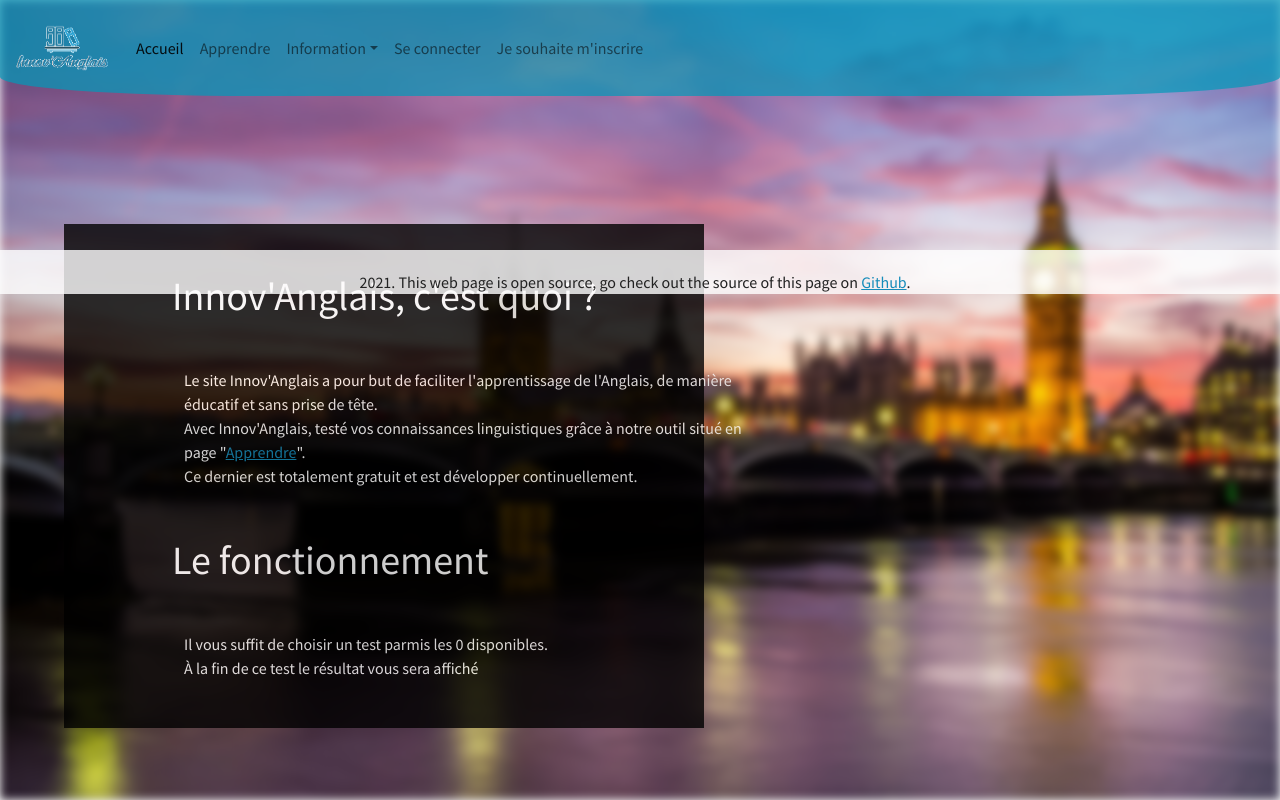
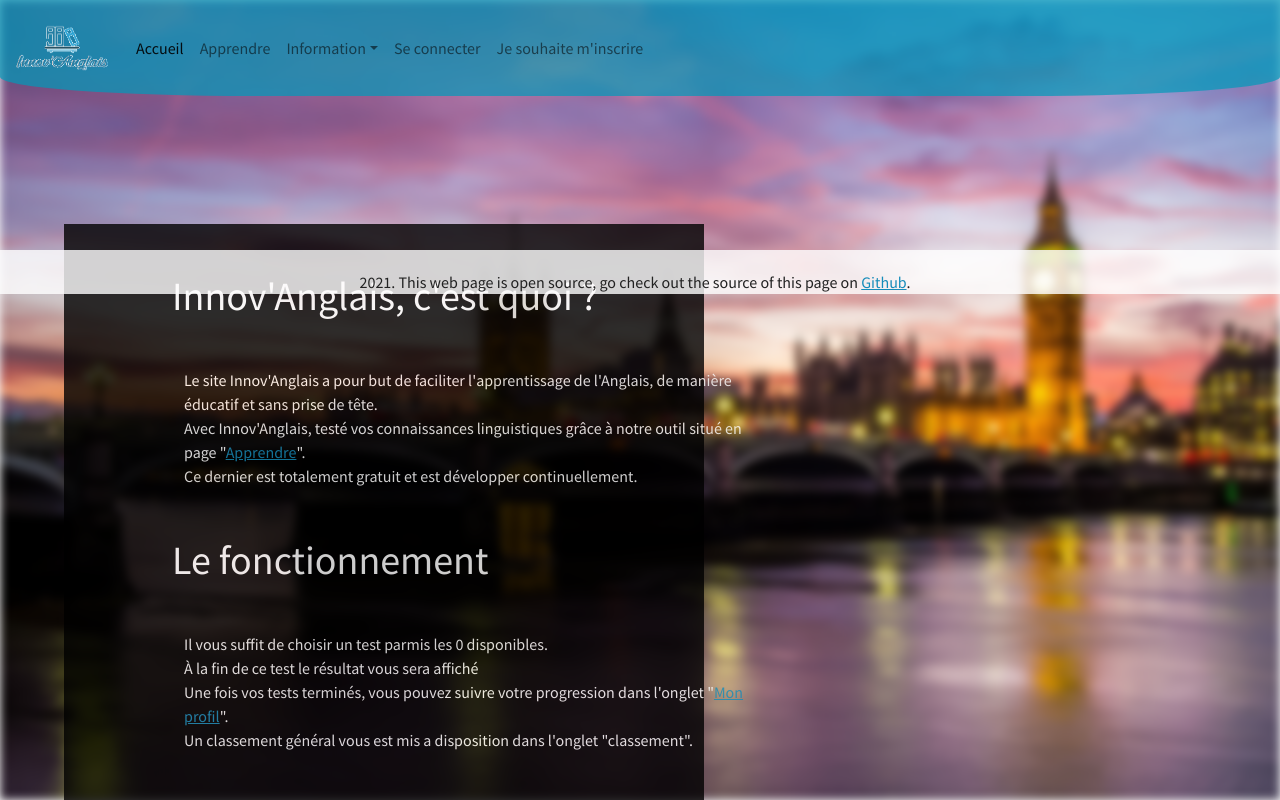
Before and after one commit to Morbleuz/Inno-v-Anglais, a Symfony app: template InovApi/templates/information/ccm.html.twig in a window 1280 px wide. Run offline with Twig, Linux system fonts and the light colour scheme; the template is opened without the code that fills it, so the values that code supplies are empty; some libraries are stand-ins or nearby versions.

Commit message:
ccm, onglet, etc...

```diff
--- a/InovApi/public/js/scriptTest.js
+++ b/InovApi/public/js/scriptTest.js
@@ -43,7 +43,7 @@ function envoieResultat() {
             'Authorization': 'Bearer ' + localStorage.getItem('token')
         },
         url: urlSite + "resultats",
-        //        url: "http://s3-4440.nuage-peda.fr/Inno-v-Anglais/InovApi/public/api/resultats",
+        //        url: "http://s3-4435.nuage-peda.fr/Inno-v-Anglais/InovApi/public/api/resultats",
         method: "POST",
         data: JSON.stringify({
             score: score,
--- a/InovApi/templates/base.html.twig
+++ b/InovApi/templates/base.html.twig
@@ -39,8 +39,11 @@
                             <span class="visually-hidden">(current)</span>
                         </a>
                     </li>
+
                     <li class="nav-item">
-                        <a class="nav-link" href="{{path('app_apprendre')}}">Apprendre</a>
+                        <a class="nav-link" href="{{path('app_test')}}">
+                            Apprendre
+                        </a>
                     </li>
 
                     <li class="nav-item dropdown">
@@ -66,11 +69,7 @@
                             Mon profil
                         </a>
                     </li>
-                    <li class="nav-item">
-                        <a class="nav-link" href="{{path('app_test')}}">
-                            Faire des tests
-                        </a>
-                    </li>
+
                     {% if is_granted('ROLE_ADMIN') %}
                     <li class="nav-item">
                         <a class="nav-link" href="{{path('app_mots')}}">
@@ -106,7 +105,7 @@
     {% endblock %}
     <article class="content connect-art" style="margin-top: 12%">
         <footer id="footer">
-            2021. This web page is open source, go check out the source of this page on  <a href="https://www.youtube.com/watch?v=dQw4w9WgXcQ">Github</a>.
+            2021. This web page is open source, go check out the source of this page on <a href="https://www.youtube.com/watch?v=dQw4w9WgXcQ">Github</a>.
         </footer>
     </article>
 
--- a/InovApi/templates/information/ccm.html.twig
+++ b/InovApi/templates/information/ccm.html.twig
@@ -19,6 +19,11 @@
             Il vous suffit de choisir un test parmis les {{lesTests|length}} disponibles.
             <br>
             À la fin de ce test le résultat vous sera affiché
+            <br>
+            Une fois vos tests terminés, vous pouvez suivre votre progression dans l'onglet
+            "<a href="{{path('app_profil')}}">Mon profil</a>".
+            <br>
+            Un classement général vous est mis a disposition dans l'onglet "classement".
         </p>
 
     </div>
```
